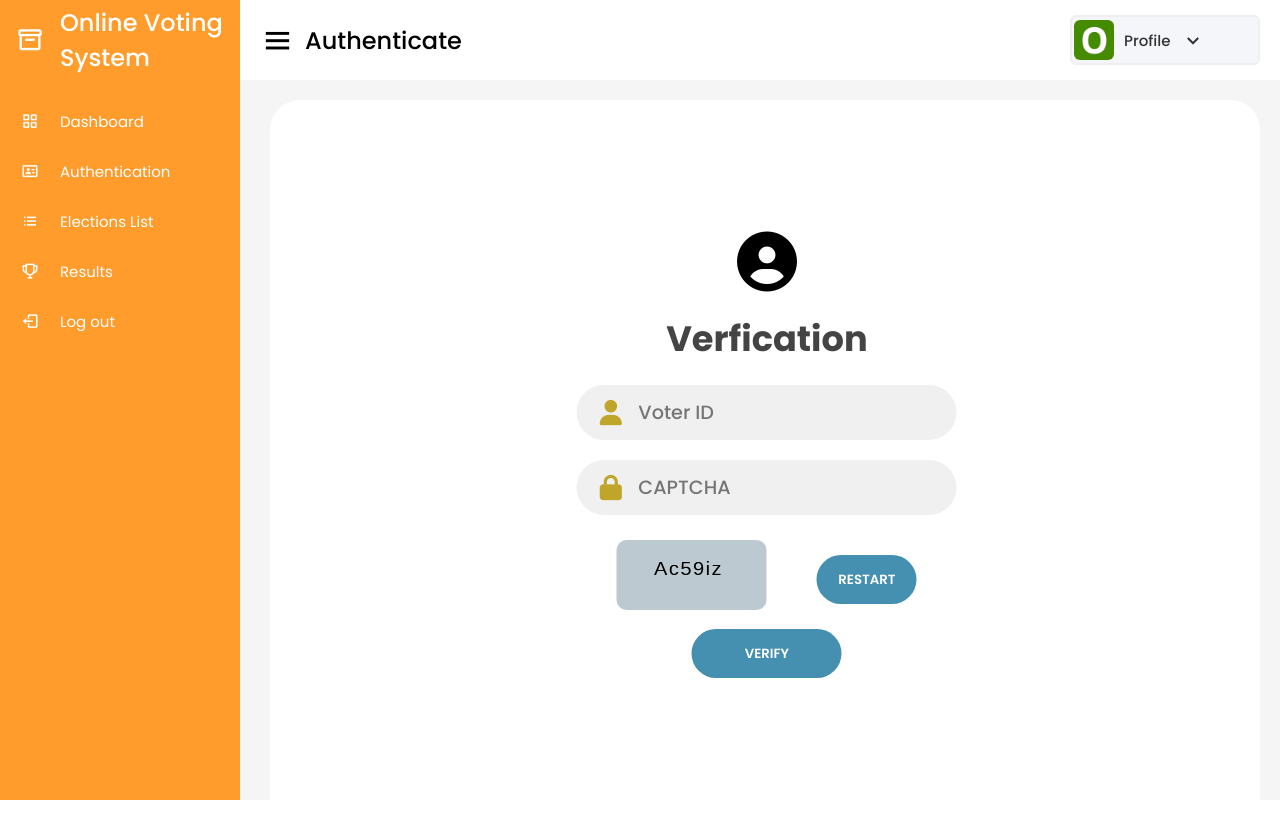
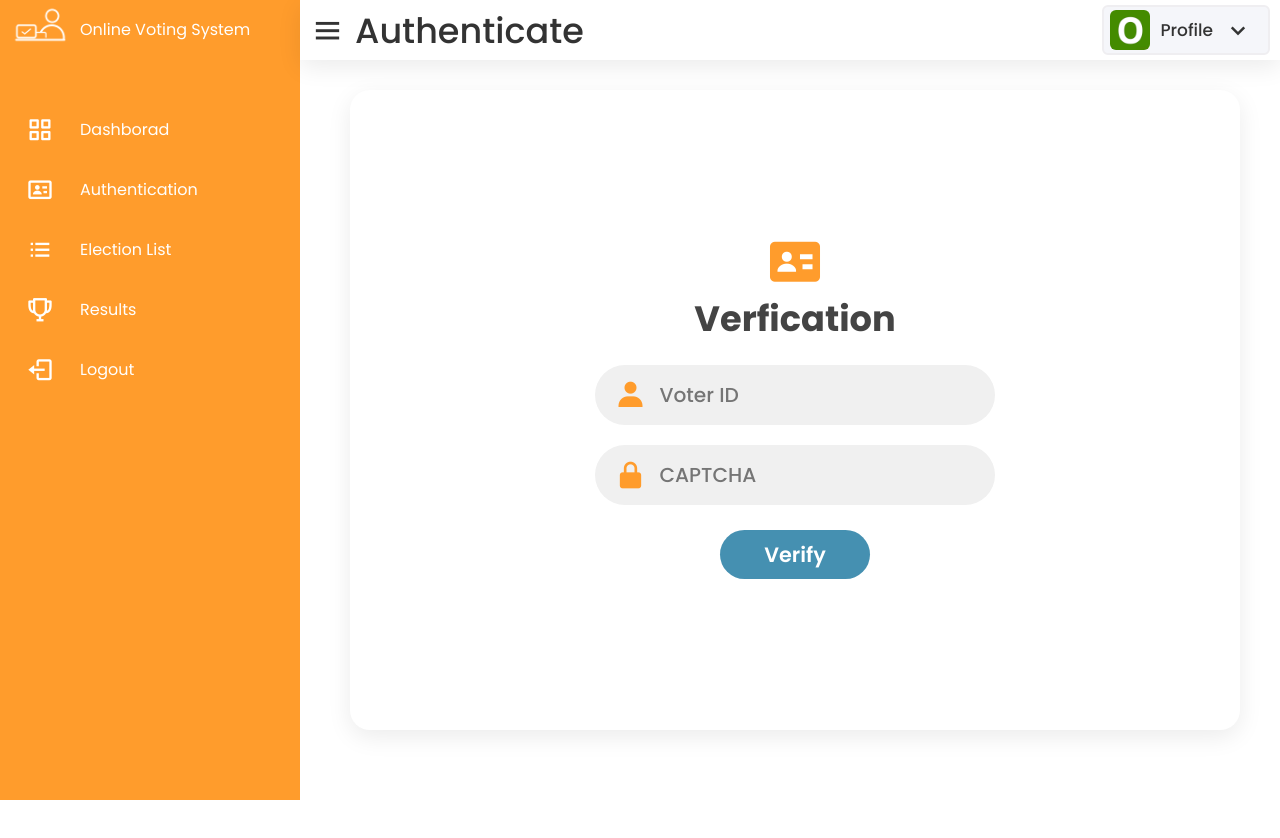
Before and after one commit to Santhosh2002/Online-Voting-System, a plain HTML site: page Authenticate.html in a window 1280 px wide. After the commit the page ends 800 px from the top, so only its background shows below. Drawn offline with nearby package versions, Linux system fonts and the light colour scheme.

Commit message:
authenticate redo

```diff
--- a/Authenticate.css
+++ b/Authenticate.css
@@ -1,4 +1,5 @@
 @import url('https://fonts.googleapis.com/css2?family=Poppins:wght@200;300;400;500;600;700&display=swap');
+
 *{
     margin: 0;
     padding: 0;
@@ -6,181 +7,252 @@
     font-family: 'Poppins', sans-serif;
 }
 
+:root{
+    --orange: #ff9c2c;
+    --white: #fff;
+    --blue: #4590b1;
+    --dark_orange: #bf6f13;
+    --grey: #333;
+    --green: #18b60d;
+    --light_grey: rgb(144, 143, 143);
+}
+
 body{
     min-height: 100vh;
+    overflow-x: hidden;
+
+}
+
+.container{
+   position: relative;
+   width: 100%;
+
+
+}
+
+.navigation{
+    position: fixed;
+    width: 300px;
+    height: 100%;
+    background: var(--orange);
+    border-left: 10px solid var(--orange);
+    transition: all 0.5s ease;
+    overflow: hidden;
+
+}
+.navigation a img{
+    height: 60px;
+    width: 60px;
+}
+
+.navigation.active{
+    width: 80px;
+
+}
+
+.navigation ul{
+    position: absolute;
+    top: 0;
+    left: 0;
     width: 100%;
 }
 
-.sidebar{
-  position: fixed;
-  height: 100%;
-  width: 240px;
-  background: #ff9c2c;
-  transition: all 0.4s ease;
-}
-.sidebar.active{
-  width: 60px;
+.navigation ul li{
+    position: relative;
+    width: 100%;
+    list-style: none;
+    border-top-left-radius: 30px;
+    border-bottom-left-radius: 30px;
+
 }
 
-.sidebar .logo-details{
-  height: 80px;
+.navigation ul li:hover,
+.navigation ul li.hovered{
+    background: var(--white);
+}
+
+.navigation ul li:nth-child(1){
+    margin-bottom: 40px;
+    pointer-events: none;
+
+}
+
+.navigation ul li a{
+    position: relative;
+    display: block;
     width: 100%;
     display: flex;
-  align-items: center;
+    text-decoration: none;
+    color: var(--white);
 }
 
-.sidebar .logo-details i{
-  font-size: 28px;
-  font-weight: 500;
-  color: #fff;
+.navigation ul li:hover a,
+.navigation ul li.hovered a{
+    color: var(--orange);
+}
+
+.navigation ul li a i{
+    position: relative;
+    display: block;
     min-width: 60px;
+    height: 60px;
+    line-height: 60px;
     text-align: center;
 }
 
-.sidebar .logo-details .logo_name{
-  font-size: 24px;
-  font-weight: 500;
-  color: #fff;
+.navigation ul li a i{
+    font-size: 1.75rem;
 }
 
-.sidebar .nav-links{
-  margin-top: 16px;
-}
-
-.sidebar .nav-links li{
-  height: 50px;
-  width: 100%;
-  list-style: none;
-}
-
-.sidebar .nav-links li a{
-  height: 100%;
-  width: 100%;
-  display: flex;
-  align-items: center;
-  text-decoration: none;
-  transition: all 0.4s ease;
-}
-
-.sidebar .nav-links li a:hover{
-   background: #bf6f13;
-}
-
-.sidebar .nav-links li a i{
-  min-width: 60px;
-  text-align: center;
-  color: #fff;
-  font-size: 18px;
-}
-
-.sidebar .nav-links li a .links_name{
-  color: #fff;
-  font-size: 15px;
-  font-weight: 400;
+.navigation ul li a .Title{
+    position: relative;
+    display: block;
+    padding: 0 10px;
+    height: 60px;
+    line-height: 60px;
+    text-align: start;
     white-space: nowrap;
 }
 
+/* outside curve */
+
+.navigation ul li:hover a::before,
+.navigation ul li.hovered a::before{
+    content: '';
+    position: absolute;
+    right: 0;
+    top: -50px;
+    width: 50px;
+    height: 50px;
+    background: transparent;
+    border-radius: 50%;
+    box-shadow: 35px 35px 0 10px var(--white);
+    pointer-events: none;
+}
+
+.navigation ul li:hover a::after,
+.navigation ul li.hovered a::after{
+    content: '';
+    position: absolute;
+    right: 0;
+    bottom: -50px;
+    width: 50px;
+    height: 50px;
+    background: transparent;
+    border-radius: 50%;
+    box-shadow: 35px -35px 0 10px var(--white);
+    pointer-events: none;
+}
 
 
-.home-section{
-  position: relative;
-  background: #f5f5f5;
+/* MAIN */
+
+.main{
+    position: absolute;
+    width: calc(100% - 300px);
+    left: 300px;
     min-height: 100vh;
-  width: calc(100% - 240px);
-  left: 240px;
+    background: var(--white);
     transition: all 0.5s ease;
 }
 
-.sidebar.active ~ .home-section{
-  width: calc(100% - 60px);
-  left: 60px;
+.main.active{
+    width: calc(100% - 80px);
+    left: 80px;
 }
-.home-section nav{
-  height: 80px;
-  background: #fff;
-  padding: 0 20px;
+
+.topbar{
+    width: 100%;
+    height: 60px;
     display: flex;
+    justify-content: space-between;
     align-items: center;
-  justify-content: space-between;
-  margin-bottom: 20px;
+    padding: 0 10px;
+    box-shadow: 0 7px 25px rgba(0, 0, 0, 0.08);
 
 }
 
-.home-section nav .sidebar-button{
+.toggle {
+    position: relative;
     display: flex;
+    justify-content: center;
     align-items: center;
-  font-size: 24px;
+    font-size: 30px;
     font-weight: 500;
+    color: var(--grey);
 }
 
-.home-section nav .sidebar-button i{
+.toggle i{
     font-size: 35px;
     margin-right: 10px;
+    cursor: pointer;
 }
 
-.home-section nav .profile-details{
+.toggle .dashboard{
+    font-size: 35px;
+    margin-right: 10px;
+    cursor: pointer;
+}
+
+.user{
     display: flex;
     align-items: center;
     height: 50px;
-  min-width: 190px;
+    min-width: 160px;
     background: #f5f6fa;
     border: 2px solid #efeef1;
     border-radius: 6px;
     padding: 0 15px 0 2px;
   }
 
-.home-section nav .profile-details img{
+  .user img{
     height: 40px;
     width: 40px;
     object-fit: cover;
     border-radius: 6px;
+    margin-left: 4px;
   }
 
-.home-section nav .profile-details .admin_name{
-  font-size: 15px;
+  .user .profile_name{
+    font-size: 17px;
     font-weight: 500;
     color: #333;
     margin: 0 10px;
     white-space: nowrap;
   }
 
-.home-section nav .profile-details i{
+  .user i{
     color: #333;
-  font-size: 25px;
+    font-size: 30px;
   }
 
 
-
-
-.text-box {
-  width: 90%;
-  color: black;
-  position: absolute;
-  border-radius: 15px;
-  top: 45%;
-  left: 40%;
-  transform: translate(-50%, -50%);
-  text-align: center;
-}
-
-.Home {
+  /* FOMRS */
+  .Home{
+    position: relative;
+    width: 100%;
+    padding: 20px;
+    margin-top: 10px;
     height: 100%;
     width: calc(100% - 50px);
     left: 30px;
     right: 20px;
-  background-color: #fff;
-  position: absolute;
-  border-radius: 30px;
   }
 
-div .fa-solid{
-  padding-bottom: 20px;
-  font-size: 60px;
+  .Home .text-box{
+    position: relative;
+    min-height: 600px;
+    background: var(--white);
+    padding: 20px;
+    box-shadow: 0 7px 25px rgba(0, 0, 0, 0.08);
+    border-radius: 20px;
   }
 
-
-body,input{
-  font-family: 'Poppins', sans-serif;
+  .Home .text-box .signin-signup{
+    position: relative;
+    justify-content: center;
+    align-items: center;
+    min-height: 600px;
   }
 
   form{
@@ -192,6 +264,18 @@ form{
     grid-row: 1/2;
   }
 
+  .sign-in-form{
+    min-height: 600px;
+  }
+
+  .sign-in-form i{
+    text-align: center;
+    line-height: 60px;
+    color: #ff9c2c;
+    font-size: 60px;
+  }
+
+
   .title{
     font-size: 2.2rem;
     color: #444;
@@ -199,12 +283,12 @@ form{
   }
 
   .input-field {
-  max-width: 380px;
+    max-width: 400px;
     width: 100%;
-  height: 55px;
+    height: 60px;
     background-color: #f0f0f0;
     margin: 10px 0;
-  border-radius: 55px;
+    border-radius: 60px;
     display: grid;
     grid-template-columns: 15% 85%;
     padding: 0 0.4rem;
@@ -213,9 +297,9 @@ form{
 
   .input-field i{
     text-align: center;
-  line-height: 55px;
-  color:#c0a52b;
-  font-size: 1.58rem;
+    line-height: 60px;
+    color: #ff9c2c;
+    font-size: 2rem;
   }
 
   .input-field input{
@@ -224,7 +308,7 @@ form{
     border: none;
     line-height: 1;
     font-weight: 600;
-  font-size: 1.2rem;
+    font-size: 1.26rem;
   }
 
   .input-field input:placeholder-shown {
@@ -241,45 +325,61 @@ form{
     border-radius: 48px;
     background-color: #4590b1;
     color: white;
-  text-transform: uppercase;
+    font-size: 1.3rem;
     font-weight: 600;
     display: inline-block;
     flex-direction: row;
     margin: 10px 0;
     margin-top: 15px;
     transition: all 0.5s;
+    cursor: pointer;
   }
 
   .btn:hover{
     background-color: #138808;
   }
 
-.signin-signup {
-  position: relative;
-  height: 50%;
-  width: 40%;
-  left: 40%;
-  border-radius: 25px;
-  transform: translate(-50% -50%);
-  display: grid;
-  grid-template-columns: 1fr;
+
+  /* RESPONSIVENESS */
+
+  @media (max-width: 991px){
+    .navigation{
+        left: -300px;
+    }
+    .navigation.active{
+        left: 0px;
+        width: 300px;
+    }
+    .main{
+        width: 100%;
+        left: 0;
+    }
+    .main.active{
+        left: 300px;
     }
 
-.captcha-box{
-  display: flex;
-  flex-direction: row;
-  margin-top: 15px;
   }
-canvas{
-    width:150px ;
-    height:70px;
 
-    /* margin-left: -45px; */
-    letter-spacing: 3px;
-    border-radius: 10px;
-    background-color: rgba(174, 188, 199, 0.808);
+  @media (max-width: 600px){
+
+    .navigation{
+        width: 100%;
+        left: -100%;
+        z-index: 1000;
     }
-#restart{
-   width: 100px;
-   margin-left: 50px;
+    .navigation.active{
+        width: 100%;
+        left: 0;
     }
+    .toggle i{
+        z-index: 10001;
+    }
+
+    .main.active .toggle i{
+        position: fixed;
+        right: 0;
+        left: initial;
+        color: var(--white);
+    }
+
+  }
--- a/Authenticate.html
+++ b/Authenticate.html
@@ -1,131 +1,133 @@
 <!DOCTYPE html>
-<html lang="en" dir="ltr">
+<html lang="en">
 <head>
     <meta charset="UTF-8">
     <meta http-equiv="X-UA-Compatible" content="IE=edge">
     <meta name="viewport" content="width=device-width, initial-scale=1.0">
-  <title>Authenticate</title>
+    <title>Authentication</title>
     <link rel="stylesheet" href="Authenticate.css">
-  <link href="https://fonts.googleapis.com/icon?family=Material+Icons" rel="stylesheet">
-    <script src="https://kit.fontawesome.com/0727b8a9bf.js" crossorigin="anonymous"></script>
-  <link href='https://unpkg.com/boxicons@2.0.7/css/boxicons.min.css' rel='stylesheet'>
-
+    <link href='https://unpkg.com/boxicons@2.1.4/css/boxicons.min.css' rel='stylesheet'>
 </head>
 <body>
-  <div class="sidebar">
-    <div class="logo-details">
-      <i class='bx bx-box'></i>
-      <span class="logo_name">Online Voting System</span>
-    </div>
-    <ul class="nav-links">
+
+    <!-- NAVIGATION BAR STARTS -->
+    <div class="container" id="blur">
+        <div class="navigation">
+            <ul>
                 <li>
-      <a href="#" class="active">
-        <i class='bx bx-grid-alt' ></i>
-        <span class="links_name">Dashboard</span>
+                    <a href="#">
+                        <img src="Plugin icon - 1.png" alt="">
+                        <span class="Title">Online Voting System</span>
+                    </a>
+                </li>
+                <li>
+                    <a href="#">
+                        <i class='bx bx-grid-alt'></i>
+                        <span class="Title">Dashborad</span>
                     </a>
                 </li>
                 <li>
                     <a href="#">
                         <i class='bx bx-id-card'></i>
-        <span class="links_name">Authentication</span>
+                        <span class="Title">Authentication</span>
                     </a>
                 </li>
                 <li>
                     <a href="#">
                         <i class='bx bx-list-ul'></i>
-        <span class="links_name">Elections List</span>
+                        <span class="Title">Election List</span>
                     </a>
                 </li>
                 <li>
                     <a href="#">
                         <i class='bx bx-trophy'></i>
-        <span class="links_name">Results</span>
+                        <span class="Title">Results</span>
                     </a>
                 </li>
-
-    <li class="log_out">
+                <li>
                     <a href="#">
                         <i class='bx bx-log-out'></i>
-        <span class="links_name">Log out</span>
+                        <span class="Title">Logout</span>
                     </a>
+                </li>
             </ul>
         </div>
+        <!-- NAVIGATION BAR ENDS -->
 
-  <section class="home-section">
-    <nav>
-      <div class="sidebar-button">
-        <i class='bx bx-menu sidebarBtn'></i>
-        <span class="dashboard">Authenticate</span>
+        <!-- MAIN STARTS-->
+        <div class="main">
+
+            <!-- TOPBAR -->
+            <div class="topbar">
+
+                <!-- TOGGLE BUTTON STARTS-->
+                <div class="toggle">
+                    <i class='bx bx-menu'></i>
+                    <div class="dashboard">Authenticate</div>
                 </div>
-      <div class="profile-details">
-        <img src="Images/profile.jpg" alt="">
-        <span class="admin_name">Profile</span>
+                <!-- TOGGLE BUTTON ENDS -->
+
+
+                <!-- PTOFILE STARTS -->
+                <div class="user">
+                    <img src="profile.jpg" alt="" class="">
+                    <span class="profile_name">Profile</span>
                     <i class='bx bx-chevron-down' ></i>
                 </div>
-    </nav>
+                <!-- PROFILE ENDS -->
+
+            </div>
+            <!-- TOPBAR ENDS -->
 
 
-    <!-- FORMS -->
-
-
+            <!-- FORMS STARTS -->
             <div class="Home">
                 <div class="text-box">
                     <div class="signin-signup">
                         <form action="#" class="sign-in-form">
-              <i class="fa-solid fa-circle-user"></i>
+                            <i class='bx bxs-id-card' ></i>
                         <h2 class="title">Verfication</h2>
                         <div class="input-field">
-                  <i class="fas fa-user"></i>
+                            <i class='bx bxs-user' ></i>
                             <input type="text" placeholder="Voter ID">
                         </div>
                         <div class="input-field">
-                  <i class="fas fa-lock"></i>
+                            <i class='bx bxs-lock-alt'></i>
                             <input type="captha" placeholder="CAPTCHA">
                         </div>
-              <div class="captcha-box">
-                <canvas id="myCanvas"> </canvas>
-                <input type="button" id="restart" class="btn solid" value="Restart" >
+                        <!-- CAPTCHA BOX STARTS -->
+
+
+                        <!-- CAPTCHA BOX ENDS -->
+
+                        <input type="submit" id="Login" class="btn solid" value="Verify" >
+                        </form>
+            <!-- FORM ENDS -->
+
         </div>
-              <input type="submit" id="Login" class="btn solid" value="Verify" >
-              <script>
-                function myFunction() {
-                  window.location.href="ElectionList.html";
+        <!-- MAIN ENDS -->
+
+
+        <!-- SCRIPT -->
+        <Script>
+        let toggle = document.querySelector('.toggle');
+        let navigation = document.querySelector('.navigation');
+        let list = document.querySelectorAll('.navigation li');
+        let main = document.querySelector('.main');
+
+        toggle.onclick= function(){
+           navigation.classList.toggle('active');
+           main.classList.toggle('active');
         }
-              </script>
 
-              </form>
-          </div>
-          <script>
-            var c = document.getElementById("myCanvas");
-            var ctx = c.getContext("2d");
-            ctx.font = "40px Arial";
-            ctx.fillText("Ac59iz", 75, 75);
-            </script>
-      </div>
-  </div>
+        function activeLink(){
+           list.forEach((item) =>
+           item.classList.remove('hovered'));
+           this.classList.add('hovered');
+        }
+        list.forEach((item) =>
+        item.addEventListener('mouseover',activeLink));
+        </Script>
 
-  <script type="text/javascript">
-    function AadharValidate() {
-      var aadhar = document.getElementById("Aadhar").value;
-      var adharcardTwelveDigit = /^\d{12}$/;
-      var adharSixteenDigit = /^\d{16}$/;
-      if (aadhar != '') {
-        if (aadhar.match(adharcardTwelveDigit)) {
-          return true;
-        }
-        else if (aadhar.match(adharSixteenDigit)) {
-          return true;
-        }
-        else {
-          alert("Enter valid Aadhar Number");
-          return false;
-        }
-      }
-    }
-  </script>
-
-  </section>
-
-  <script src="Authenticate.js"></script>
 </body>
 </html>
```
Lines whose indentation alone changed are shown as unchanged.
